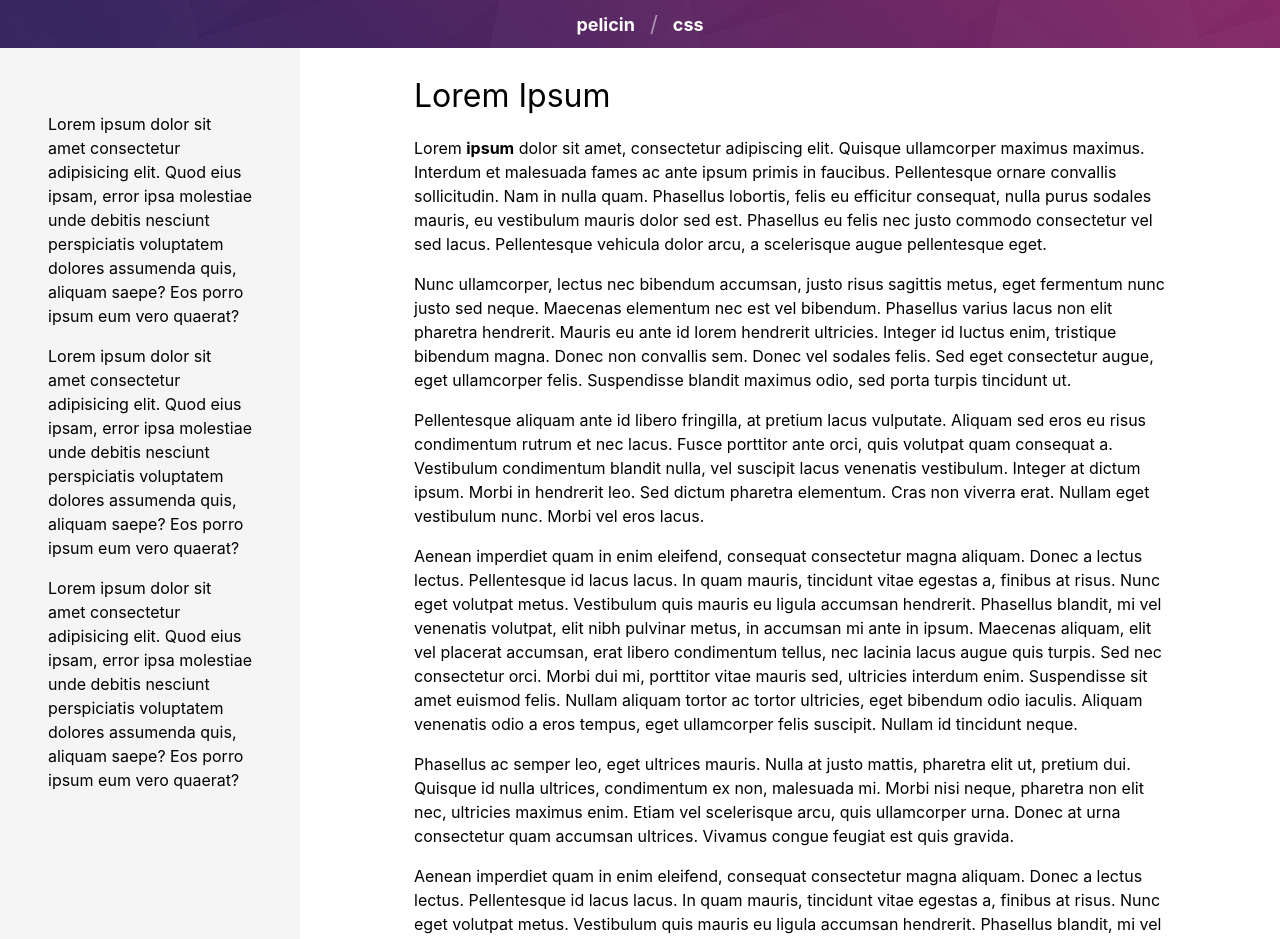
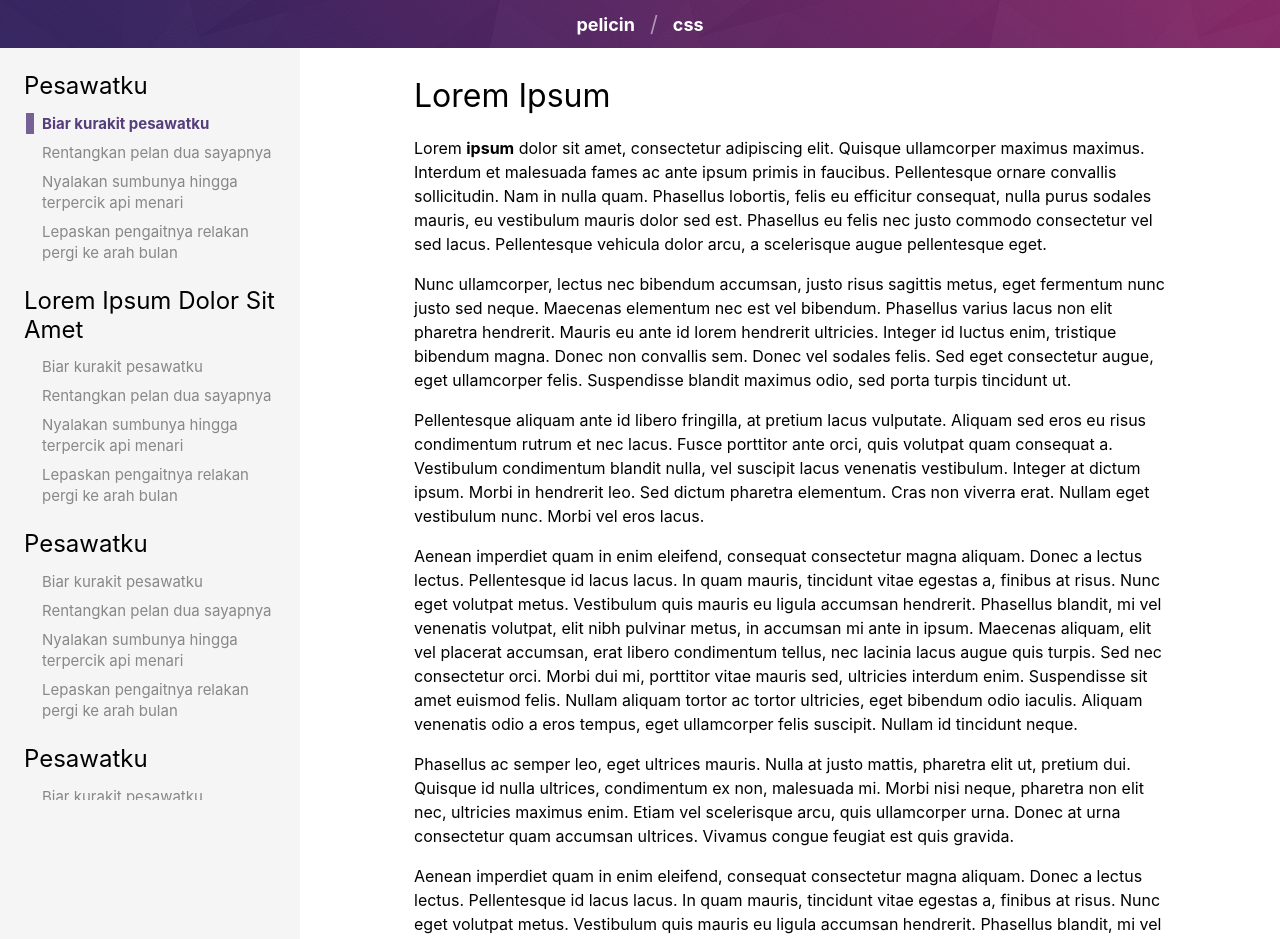
Before and after one commit to ferdinandant/pelicin, a Next.js app: page / in a window 1280 px wide. Shown: the top 939 px of the page. Built offline with nearby package versions, Linux system fonts and the light colour scheme; a web font is replaced by a local one.

Commit message:
feat: Design left sidebar (#4)

```diff
--- a/packages/global/layout/ChapterSidebar.tsx
+++ b/packages/global/layout/ChapterSidebar.tsx
@@ -1,3 +1,5 @@
+import { useTopicConfig } from 'global/topic';
+
 export function ChapterSidebar() {
   const sidebarContent = renderSidebarContent();
 
@@ -24,29 +26,102 @@ export function ChapterSidebar() {
 }
 
 function renderSidebarContent() {
+  const { mainColor } = useTopicConfig();
+
   return (
     <>
-      <div>
-        <p>
-          Lorem ipsum dolor sit amet consectetur adipisicing elit. Quod eius ipsam, error ipsa
-          molestiae unde debitis nesciunt perspiciatis voluptatem dolores assumenda quis, aliquam
-          saepe? Eos porro ipsum eum vero quaerat?
-        </p>
-        <p>
-          Lorem ipsum dolor sit amet consectetur adipisicing elit. Quod eius ipsam, error ipsa
-          molestiae unde debitis nesciunt perspiciatis voluptatem dolores assumenda quis, aliquam
-          saepe? Eos porro ipsum eum vero quaerat?
-        </p>
-        <p>
-          Lorem ipsum dolor sit amet consectetur adipisicing elit. Quod eius ipsam, error ipsa
-          molestiae unde debitis nesciunt perspiciatis voluptatem dolores assumenda quis, aliquam
-          saepe? Eos porro ipsum eum vero quaerat?
-        </p>
-      </div>
+      <nav>
+        <div className="group">
+          <h1>Pesawatku</h1>
+          <a href="#" className="active">
+            Biar kurakit pesawatku
+          </a>
+          <a href="#">Rentangkan pelan dua sayapnya</a>
+          <a href="#">Nyalakan sumbunya hingga terpercik api menari</a>
+          <a href="#">Lepaskan pengaitnya relakan pergi ke arah bulan</a>
+        </div>
+
+        <div className="group">
+          <h1>Lorem Ipsum Dolor Sit Amet</h1>
+          <a href="#">Biar kurakit pesawatku</a>
+          <a href="#">Rentangkan pelan dua sayapnya</a>
+          <a href="#">Nyalakan sumbunya hingga terpercik api menari</a>
+          <a href="#">Lepaskan pengaitnya relakan pergi ke arah bulan</a>
+        </div>
+
+        <div className="group">
+          <h1>Pesawatku</h1>
+          <a href="#">Biar kurakit pesawatku</a>
+          <a href="#">Rentangkan pelan dua sayapnya</a>
+          <a href="#">Nyalakan sumbunya hingga terpercik api menari</a>
+          <a href="#">Lepaskan pengaitnya relakan pergi ke arah bulan</a>
+        </div>
+
+        <div className="group">
+          <h1>Pesawatku</h1>
+          <a href="#">Biar kurakit pesawatku</a>
+          <a href="#">Rentangkan pelan dua sayapnya</a>
+          <a href="#">Nyalakan sumbunya hingga terpercik api menari</a>
+          <a href="#">Lepaskan pengaitnya relakan pergi ke arah bulan</a>
+        </div>
+
+        <div className="group">
+          <h1>Pesawatku</h1>
+          <a href="#">Biar kurakit pesawatku</a>
+          <a href="#">Rentangkan pelan dua sayapnya</a>
+          <a href="#">Nyalakan sumbunya hingga terpercik api menari</a>
+          <a href="#">Lepaskan pengaitnya relakan pergi ke arah bulan</a>
+        </div>
+      </nav>
 
       <style jsx>{`
-        div {
+        nav {
           padding: 24px;
+          line-height: 1.4;
+        }
+        .group {
+          margin-top: 24px;
+        }
+        .group:first-child {
+          margin-top: 0;
+        }
+
+        h1 {
+          font-size: 24px;
+          line-height: 1.2;
+          margin-bottom: 12px;
+        }
+        a {
+          display: block;
+          position: relative;
+          font-size: 15px;
+          text-decoration: none;
+          margin: 8px 0;
+          margin-left: 18px;
+          color: #888;
+        }
+
+        a.active {
+          font-weight: bold;
+        }
+        a.active,
+        a:hover {
+          color: ${mainColor};
+        }
+        a.active::before,
+        a:hover::before {
+          content: '';
+          position: absolute;
+          height: 100%;
+          left: -16px;
+          border-left: 8px solid ${mainColor};
+        }
+        a.active::before,
+        a.active:hover::before {
+          opacity: 0.8;
+        }
+        a:hover::before {
+          opacity: 0.4;
         }
       `}</style>
     </>
--- a/packages/global/layout/SectionSidebar.tsx
+++ b/packages/global/layout/SectionSidebar.tsx
@@ -68,7 +68,7 @@ function SectionSidebarLinks() {
           padding-left: 0;
           font-size: 14px;
           color: #aaa;
-          line-height: 1.5;
+          line-height: 1.4;
         }
         nav > ul {
           padding-top: 1px;
```
